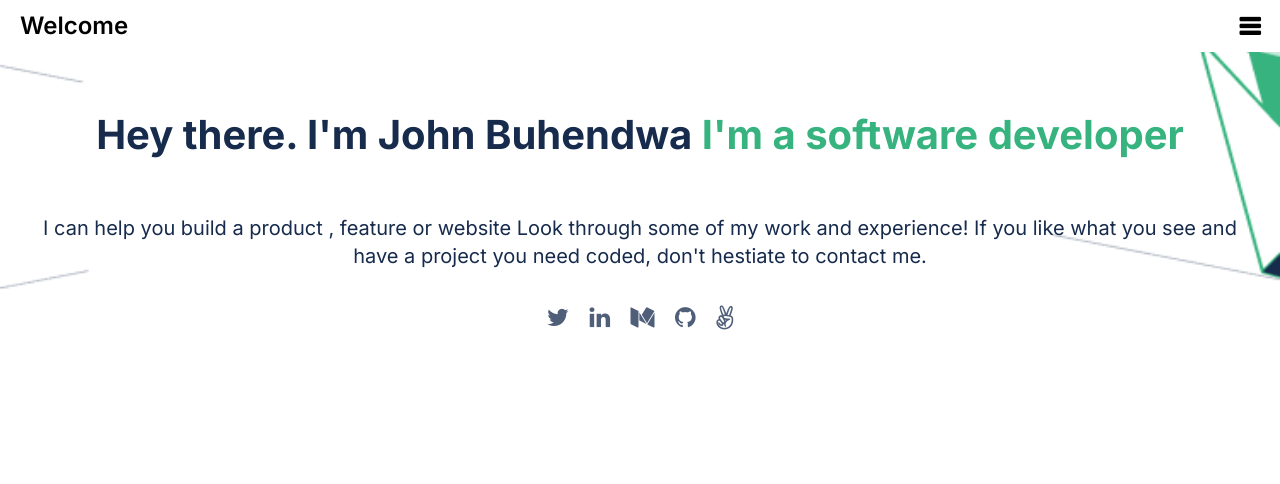
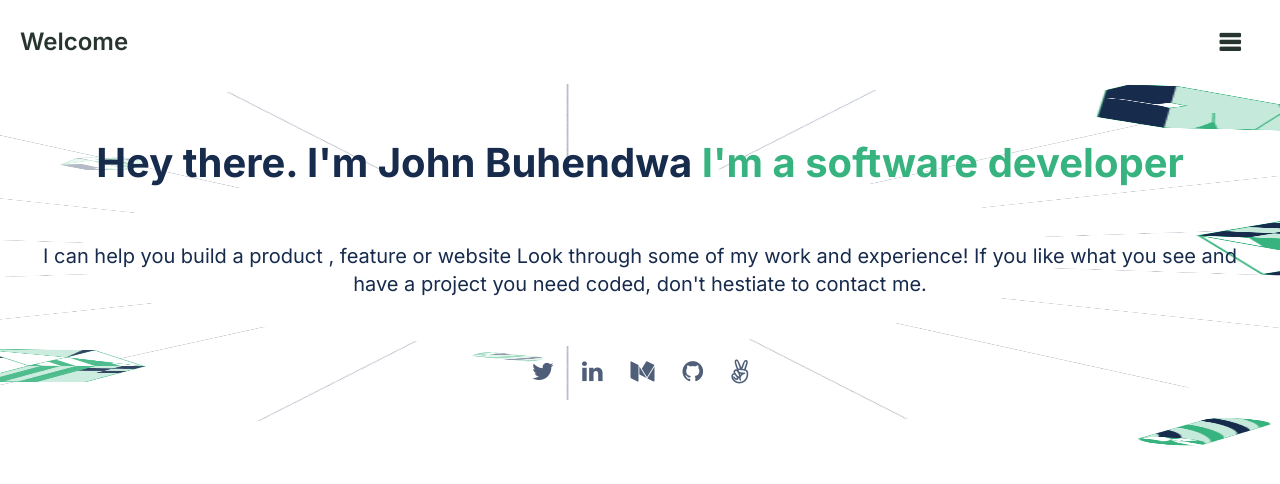
Before and after one commit to jeanbuhendwa/portfolio-website, a plain HTML site: page index.html in a window 1280 px wide. Drawn offline with Linux system fonts and the light colour scheme.

Commit message:
Update based on review

```diff
--- a/index.html
+++ b/index.html
@@ -12,20 +12,23 @@
 </head>
 <body>
     <header>
-        <div id="logo">Welcome</div>
-        <nav><i id="menu" class="fa fa-bars"></i></nav>
+        <nav id="navigation">
+            <a href="#" id="logo">Welcome</a>
+            <i id="menu" class="fa fa-bars"></i>
+        </nav>
     </header>
+    <br>
     <main>
         <section class="headline-section">
             <h1>Hey there. I'm John Buhendwa <span>I'm a software developer</span></h1>
             <p> I can help you build a product , feature or website Look through some of my work and experience! If you like what you see and have a project you need coded, don't hestiate to contact me.</p>
-            <div class="social-media">
-                <i class="fa fa-twitter"></i>
-                <i class="fa fa-linkedin"></i>
-                <i class="fa fa-medium"></i>
-                <i class="fa fa-github"></i>
-                <i class="fa fa-angellist"></i>
-            </div>
+            <ul class="social-media">
+                <li><a href="#"><i class="fa fa-twitter"></i></a></li>
+                <li><a href="#"><i class="fa fa-linkedin"></i></a></li>
+                <li><a href="#"><i class="fa fa-medium"></i></a></li>
+                <li><a href="#"><i class="fa fa-github"></i></a></li>
+                <li><a href="#"><i class="fa fa-angellist"></i></a></li>
+            </ul>
         </section>
     </main>
 </body>
--- a/styles.css
+++ b/styles.css
@@ -7,25 +7,34 @@ body {
 }
 
 /* The section below styles the header (logo and menu) */
-header {
+header #navigation {
+  position: fixed;
+  overflow: hidden;
+  width: 100%;
+  height: 60px;
+  background-color: white;
   display: flex;
   justify-content: space-between;
   align-items: center;
-  background-color: white;
-  padding: 12px 20px;
+  padding: 12px 20px
 }
 
-header #logo,
-header #menu {
+header #navigation #logo,
+header #navigation #menu {
   font-size: 24px;
   font-weight: 600;
   line-height: 28px;
+  text-decoration: none;
+  color: #28352f;
+}
+header #navigation #menu {
+  margin-right: 60px;
 }
 
 /* The section below styles the headline section */
 main .headline-section {
   background-image: url('img/header-illsutration-mobile@2x.png');
-  background-size: cover;
+  background-size: 100% 100%;
   background-repeat: no-repeat;
   background-position: center;
   display: flex;
@@ -33,6 +42,7 @@ main .headline-section {
   justify-content: center;
   align-items: center;
   padding: 24px;
+  margin-top: 60px;
   text-align: center;
 }
 
@@ -57,6 +67,13 @@ main .headline-section p {
   color: #172b4d;
 }
 
+main .headline-section .social-media {
+  list-style: none;
+  display: flex;
+  gap: 12px;
+  padding: 10px;
+}
+
 main .headline-section .social-media i {
   color: #505f79;
   font-size: 24px;
```
